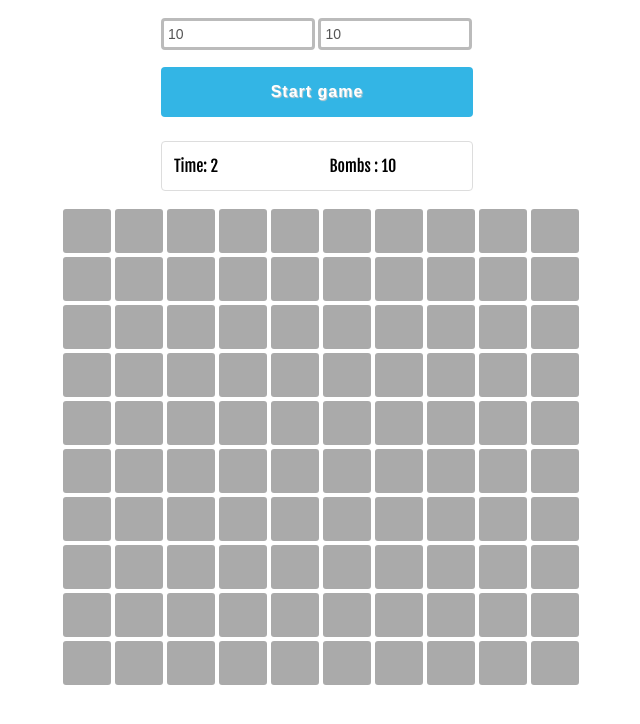
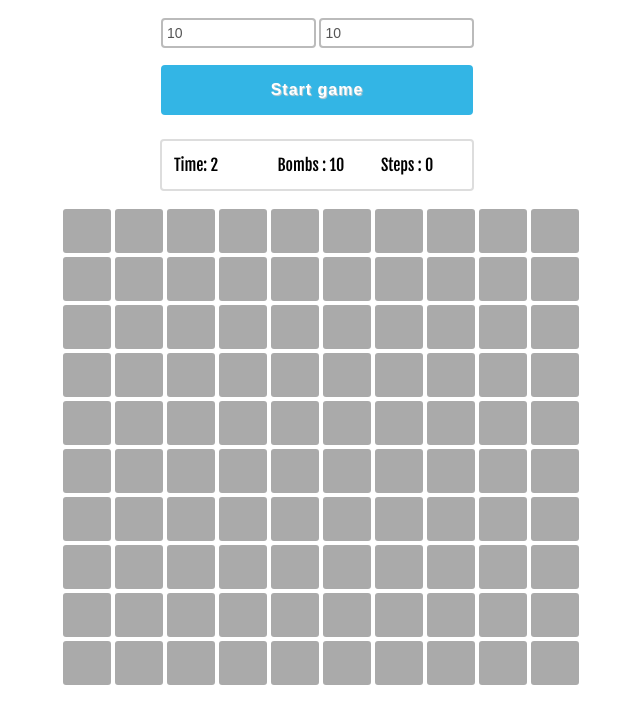
Before and after one commit to serjstratu/minesweeper, a plain HTML site: page index.html in a window 1280 px wide. Both pictures are taken after a click on the button "Start game". Shown: the whole page, without its empty margins (319-959 px from the left). Drawn offline with nearby package versions, Linux system fonts and the light colour scheme.

Commit message:
Add counter of steps

```diff
--- a/index.html
+++ b/index.html
@@ -11,17 +11,22 @@
     <input type="number" id="columns" value="10" min="1" max="99" placeholder="Number of columns" pattern="[0-9]{2}" required />
     <input type="number" id="mines" value="10" min="1" max="99" placeholder="Mins" pattern="[0-9]{2}" required />
     <button id="start">Start game</button>
+
+    <div class="error-messages"></div>
 </div>
 
 <div class="board">
     <div class="left-side">
         Time: <span id="timer">0</span>
     </div>
-    <div class="right-side">
-        <div class="">Bombs : <span class="bomb-count"></span>
+    <div class="center-side">
+       Bombs : <span class="bomb-count">0</span>
     </div>
 
+    <div class="right-side">
+        Steps : <span class="clickcounter">0</span>
     </div>
+
 </div>
 
 
--- a/js/script.js
+++ b/js/script.js
@@ -1,41 +1,38 @@
+(function ($) {
+    'use strict';
+
+//Global variables
+    var columns, mines = 0;
 $( document ).ready(function() {
-    'use strict';
+
     $("#start").on("click", function () {
         $('#game>table').remove();
         $(document).off("contextmenu");
 
-
-        //Global variables
         var cells = [];
         var columns = $("#columns").val();
         var mines = $("#mines").val();
-
-        $('.bomb-count').html('');
-
-        document.getElementsByClassName('bomb-count')[0].innerHTML += mines;
-
         var space = columns*columns - mines;
         var gameWinOrLose = false;
 
         var clock;
         var clicked = false;
         var sec = 0;
-        //clearTimeout(clock);
+        $('.bomb-count').html('');
+        $('.clickcounter').html('0');
+
+        document.getElementsByClassName('bomb-count')[0].innerHTML += mines;
 
 
-        function startGame(){
 
-        }
 
         function validateFields(){
             if (columns >= 99 || columns < 0 || mines <= 0) {
-                //$('.message').html('To much mines').addClass("error").delay(3000).fadeOut('slow');
                 alert("Value must be from 0 to 99");
                 return false;
             }
 
             else if  (mines >= Math.pow(columns, 2)){
-                //document.getElementsByClassName('message')[0].innerHTML += 'Value must be from 0 to 100';
                 alert("To much mines");
                 return false;
             }
@@ -67,8 +64,7 @@ $( document ).ready(function() {
         }
 
 
-
-        function drawTable(mapData){
+        function drawTable(){
             var tablearea = document.getElementById('game');
             var tbl = document.createElement('table');
             for (var i = 0; i < columns; i++) {
@@ -110,6 +106,8 @@ $( document ).ready(function() {
                 var y = self.data('col');
 
                 var obj = cells.filter(function (el) { return el.x === x && el.y === y })[0];
+                $('.clickcounter').html(function(i, val) { return val*1+1 });
+
                 if(obj.valuee == 0){
                     floodFill(x,y);
                 }
@@ -137,17 +135,7 @@ $( document ).ready(function() {
             });
         }
 
-        function winGame(){
-            document.getElementsByClassName('message')[0].innerHTML += 'Win Game';
-            showMins();
-            stopClock();
-        }
 
-        function loseGame(){
-            document.getElementsByClassName('message')[0].innerHTML += 'Game Over';
-            showMins();
-            stopClock();
-        }
 
 
         function showMins() {
@@ -337,16 +325,6 @@ $( document ).ready(function() {
 
         }
 
-        //call functions
-
-        init();
-
-        placeMines();
-        calcNeighbours();
-        drawTable();
-        clickCell();
-
-
         function startClock() {
             if (clicked === false) {
                 clock = setInterval(stopWatch,1000);
@@ -399,8 +377,28 @@ $( document ).ready(function() {
             return false;
         });
 
+        function winGame(){
+            document.getElementsByClassName('message')[0].innerHTML += 'Win Game';
+            showMins();
+            stopClock();
+        }
+
+        function loseGame(){
+            document.getElementsByClassName('message')[0].innerHTML += 'Game Over';
+            showMins();
+            stopClock();
+        }
+
+        //call functions
+        init();
+        placeMines();
+        calcNeighbours();
+        drawTable();
+        clickCell();
+
     });
 
+});
 
 function shuffle(o) {
     for (var j, x, i = o.length; i; j = Math.floor(Math.random() * i), x = o[--i], o[i] = o[j], o[j] = x);
@@ -413,5 +411,4 @@ $( document ).ready(function() {
     var x = a.y - b.y;
     return x;
 }
-
-});
+})(jQuery)
--- a/style.css
+++ b/style.css
@@ -66,18 +66,18 @@ body{
 }
 
 .form input[type="number"]{
-    width: 154px;
+    width: 155px;
     margin: 1.25em 0;
     padding: 5px 0;
     font-family: Arial, Helvetica, sans-serif;
-    border: 3px solid #bbbbbb;
+    border: 2px solid #bbbbbb;
     border-radius: 4px;
     color: #555;
     text-indent: 4px;
     font-size: 14px;
 }
 
-.form input[type="number"]:focus{
+.form input[type="number"]:focus, .form button{
     outline: none;
 }
 
@@ -98,16 +98,16 @@ body{
 .board{
     width: 310px;
     margin: 24px auto 0;
-    border: 1px solid #dddddd;
+    border: 2px solid #dddddd;
     padding: 1em 0;
     border-radius: 4px;
     position: relative;
     left: -4px;
 }
 
-.board .left-side, .board .right-side{
+.board .left-side, .board .center-side, .board .right-side{
     display: inline-block;
-    width: 140px;
+    width: 88px;
     padding-left: 12px;
 }
 
```
Lines whose indentation alone changed are shown as unchanged.
